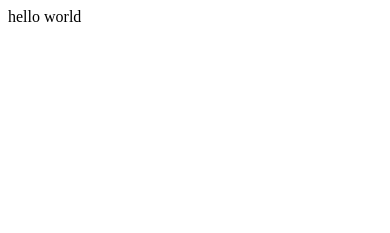
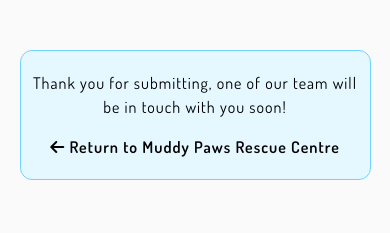
Before and after one commit to lilli-mcnally/muddy-paws, a plain HTML site: page thank-you.html in a window 390 px wide. Drawn offline with nearby package versions, Linux system fonts and the light colour scheme.

Commit message:
Add thank-you page

```diff
--- a/assets/css/style.css
+++ b/assets/css/style.css
@@ -533,6 +533,16 @@ footer {
     color: #F9F871;
 }
 
+#thanks-box {
+    margin-top: 50px;
+    padding: 20px 10px;
+}
+
+#thanks-box a:hover {
+    color: #0079AD;
+}
+
+
 /* ------------------------------------------------------------- Contact Page - Find Us Section */
 
 #find-us-section {
@@ -1025,4 +1035,9 @@ footer {
         margin-right: 38%;
     }
 
+    #thanks-box {
+        width: 90%;
+        margin-left: 5%;
+        margin-right: 5%;
+    }
 }
--- a/thank-you.html
+++ b/thank-you.html
@@ -1 +1,23 @@
-<p>hello world</p>
+<!DOCTYPE html>
+<html lang="en">
+
+<head>
+    <meta charset="UTF-8">
+    <meta http-equiv="X-UA-Compatible" content="IE=edge">
+    <meta name="viewport" content="width=device-width, initial-scale=1.0">
+    <title>Muddy Paws Rescue Centre</title>
+    <link rel="stylesheet" href="https://cdn.jsdelivr.net/npm/bootstrap@4.3.1/dist/css/bootstrap.min.css"
+        integrity="sha384-ggOyR0iXCbMQv3Xipma34MD+dH/1fQ784/j6cY/iJTQUOhcWr7x9JvoRxT2MZw1T" crossorigin="anonymous">
+    <script src="https://kit.fontawesome.com/1c3a2196db.js" crossorigin="anonymous"></script>
+    <link rel="stylesheet" href="assets/css/style.css" type="text/css">
+</head>
+
+<body>
+    <div class="contact-form" id="thanks-box">
+        <p>Thank you for submitting, one of our team will be in touch with you soon!</p>
+        <a href="index.html" class="meet-dogs-home"><i class="fa-solid fa-arrow-left"></i> Return to Muddy Paws Rescue
+            Centre</a>
+    </div>
+</body>
+
+</html>
```
Also changed, not shown: contact.html (+1 -1 lines).
